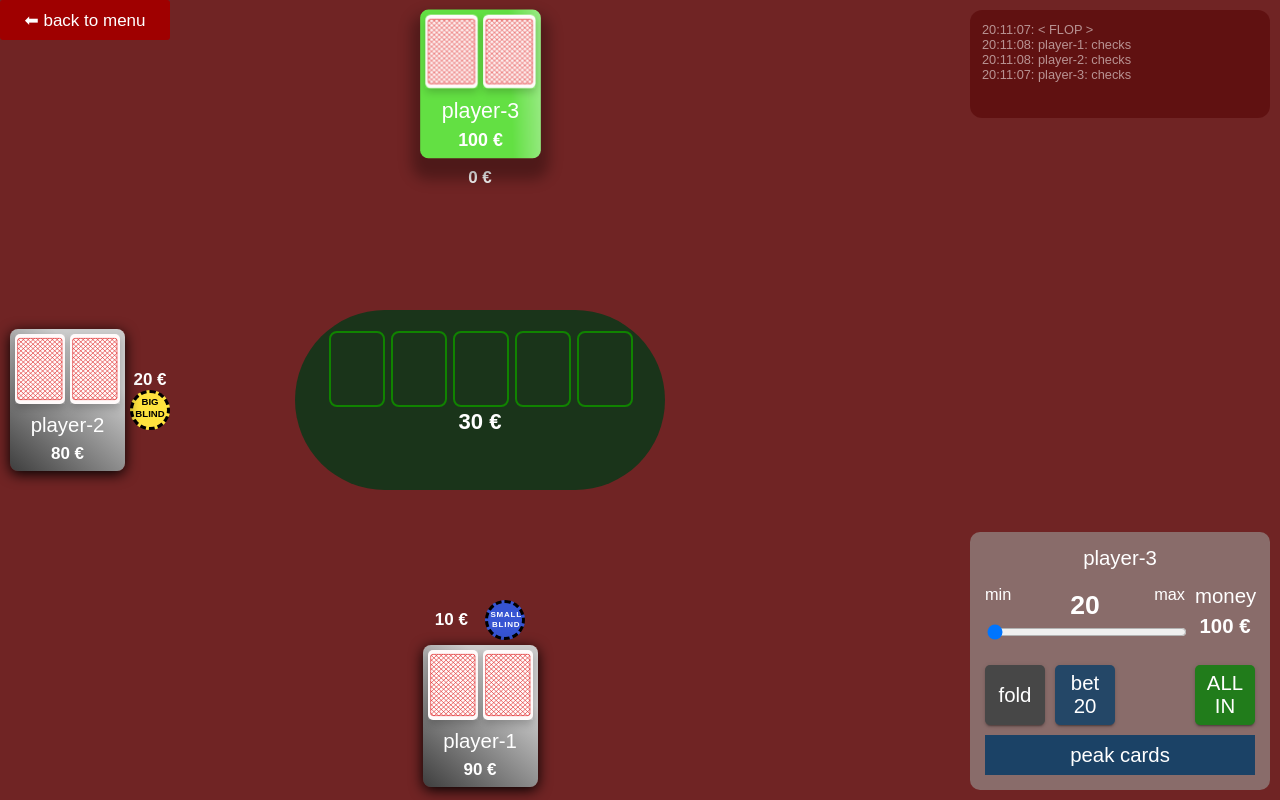
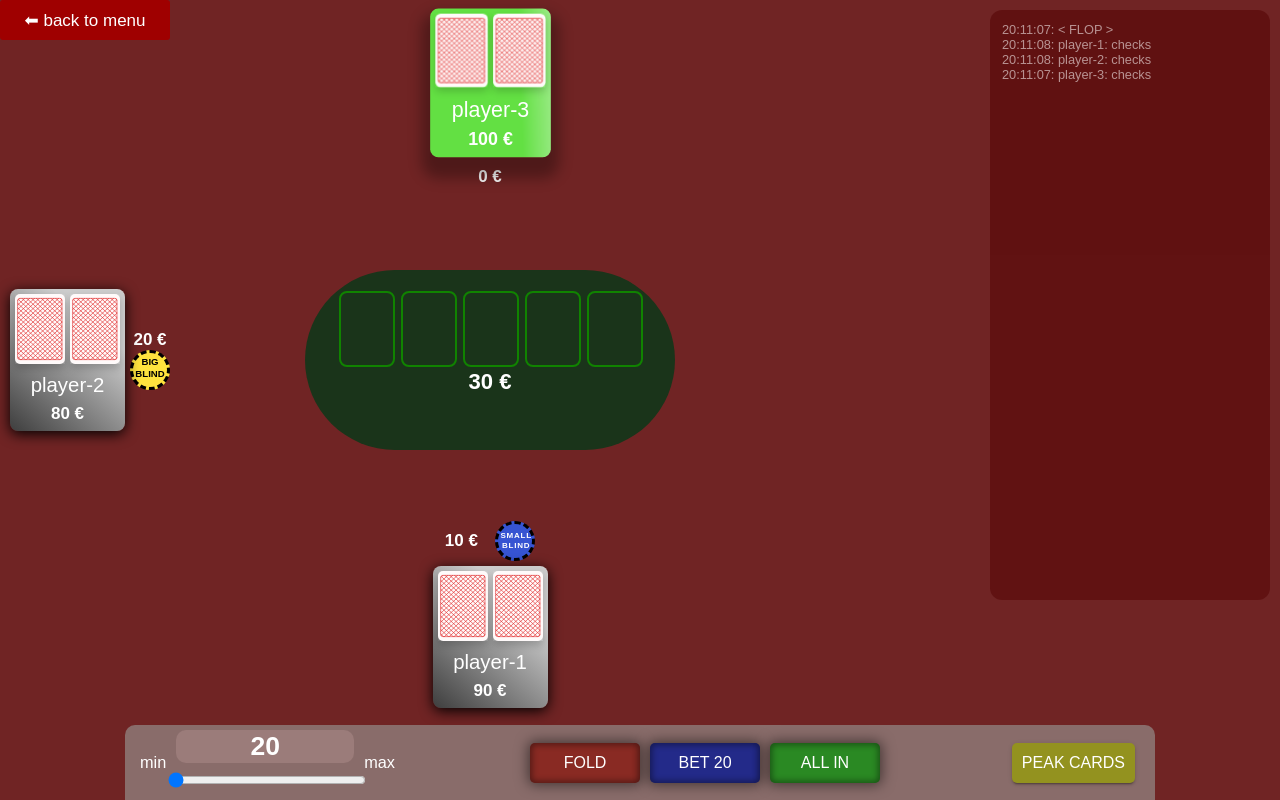
Before and after one commit to babakjalilian/poker, a React (Vite) app: page / in a window 1280 px wide. Both pictures are taken after a click on the element "play!". Built offline with nearby package versions, Linux system fonts and the light colour scheme.

Commit message:
change layout and fix some styling issues

```diff
--- a/src/components/game/Game.scss
+++ b/src/components/game/Game.scss
@@ -8,11 +8,9 @@ $white-color: #ffffff;
   justify-content: center;
   align-items: center;
   display: flex;
-  //   max-width: 1100px;
   min-width: 800px;
   width: 80%;
-  height: 100%;
-  /* padding: 5%; */
+  height: calc(100% - 80px);
   box-sizing: border-box;
   position: relative;
 
@@ -24,27 +22,10 @@ $white-color: #ffffff;
     left: 60px;
     justify-self: center;
     align-self: center;
-    // position: relative;
-    // width: 70%;
-    // height: 70%;
     background-color: $poker-table-outside-ring-color;
     border-radius: 180px;
     box-shadow: 0px 0px 50px 0px rgba(0, 0, 0, 0.75), inset 0px 0px 22px 2px rgba(0, 0, 0, 0.75);
-    // box-shadow: 10px 10px 200px 0px rgba(0, 0, 0, 0.55), inset 0px 0px 18px 4px rgba(0, 0, 0, 0.75);
   }
-
-  //   .inside-ring {
-  //     position: absolute;
-  //     top: 190px;
-  //     bottom: 190px;
-  //     right: 210px;
-  //     left: 210px;
-  //     border: 5px rgba($white-color, 0.2) solid;
-  //     justify-self: center;
-  //     align-self: center;
-  //     border-radius: 180px;
-  //     // transform: translate(-50%, -50%);
-  //   }
 
   .outside-ring {
     position: absolute;
@@ -53,63 +34,40 @@ $white-color: #ffffff;
     right: 120px;
     left: 120px;
 
-    // position: absolute;
-    // width: calc(100% - 100px);
-    // height: calc(100% - 80px);
-    // top: 50%;
-    // left: 50%;
     background: $poker-table-color-light;
     background: radial-gradient(circle, $poker-table-color-light -30%, $poker-table-color-dark 90%);
     border-radius: 180px;
     justify-self: center;
     align-self: center;
     border: 5px $poker-table-outside-ring-border-color solid;
-    // transform: translate(-50%, -50%);
   }
   .card-container-topmid {
     position: absolute;
     top: 1%;
-    // transform: translate(-50%, -50%);
-    // width: 200px;
-    // height: 200px;
-    // background-color: yellow;
   }
 
   .card-container-midleft {
     position: absolute;
-    // top: 50%;
     left: 5px;
-    // transform: translate(-50%, -50%);
-    // width: 200px;
-    // height: 200px;
-    // background-color: yellow;
   }
 
   .card-container-midright {
     position: absolute;
-    // top: 50%;
     right: 5px;
-    // transform: translate(50%, -50%);
-    // width: 200px;
-    // height: 200px;
-    // background-color: yellow;
   }
 
   .card-container-botmid {
     position: absolute;
-    // left: 50%;
     bottom: 1%;
-    // transform: translate(-50%, 50%);
-    // width: 200px;
-    // height: 200px;
-    // background-color: yellow;
   }
 }
 
-.controls-container {
+.game-log-container {
   display: flex;
   flex-direction: column;
   justify-content: space-between;
   padding: 10px;
+  height: calc(100% - 190px);
   min-width: 300px;
+  box-sizing: border-box;
 }
--- a/src/components/game/Game.tsx
+++ b/src/components/game/Game.tsx
@@ -37,12 +37,10 @@ const Game: React.FC<GameProps> = observer(() => {
                 </div>
             </div>
 
-            <div className="controls-container">
-                <div className="gameLogContainer">
-                    <GameLog></GameLog>
-                </div>
-                <BetControls />
+            <div className="game-log-container">
+                <GameLog></GameLog>
             </div>
+            <BetControls />
         </>
     );
 });
--- a/src/components/game/bet-controls/BetControls.scss
+++ b/src/components/game/bet-controls/BetControls.scss
@@ -1,68 +1,98 @@
 .bet-controls-container {
   font-size: 1.2em;
   background-color: rgb(154 157 154 / 60%);
-  padding: 15px;
-  border-radius: 10px;
+  padding: 0 15px;
+  border-radius: 10px 10px 0 0;
   display: flex;
-  flex-direction: column;
-  justify-content: center;
+  justify-content: flex-start;
   align-items: center;
+  position: absolute;
+  width: 70%;
+  min-width: 1000px;
+  bottom: 0;
 
-  .controls {
-    display: grid;
-    grid-template-columns: repeat(4, 60px);
-    gap: 10px;
-    grid-auto-rows: 20px 40px 60px 40px;
-    margin-top: 15px;
-
+  .bet-amount-container {
+    display: flex;
+    flex: 1;
+    padding-right: 10px;
     .min-bet-value-label {
       text-align: left;
       font-size: 0.8em;
+      display: flex;
+      align-items: center;
     }
-
     .max-bet-value-label {
       text-align: right;
       font-size: 0.8em;
+      display: flex;
+      align-items: center;
     }
 
-    #betAmountInput {
-      box-sizing: border-box;
-      padding: 5px;
-      text-align: center;
-      font-size: 1.3em;
-      color: white;
-      font-weight: 600;
-      background-color: var(--transparent);
-      border: none;
-      width: 60px;
-    }
+    .bet-amount {
+      display: flex;
+      flex-direction: column;
+      justify-content: center;
+      align-items: center;
+      flex: 1;
+      #betAmountInput {
+        width: 90%;
+        margin-top: 5px;
+        text-align: center;
+        outline: none;
+        border: none;
+        border-radius: 10px;
+        font-size: 1.3em;
+        font-weight: 600;
+        color: white;
+        background-color: #9b7c7a;
+        box-sizing: border-box;
+        &:focus {
+          box-shadow: 0px 3px 10px 3px rgba(0, 0, 0, 0.3);
+        }
+      }
+      .slider-container {
+        width: 100%;
 
-    .slider-container {
-      grid-column: 1 / span 3;
-
-      #betSlider {
-        width: 100%;
-        height: 30px;
-        transition: opacity 0.2s;
+        #betAmountSlider {
+          width: 100%;
+          height: 30px;
+          transition: opacity 0.2s;
+        }
       }
     }
+  }
 
+  .action-buttons-container {
+    display: flex;
+    justify-content: flex-start;
+    align-items: center;
+  }
+
+  .peak-cards-btn-container {
+    display: flex;
+    justify-content: flex-end;
+    flex: 1;
+  }
+
+  .btn-container {
+    min-width: 110px;
+    padding: 0 5px;
     .control-btn {
       position: relative;
-      padding: 0px 0px;
+      font-size: 1rem;
+      padding: 0px 10px;
       border-radius: 5px;
       text-align: center;
       cursor: pointer;
-      height: 100%;
-      width: 60px;
+      height: 40px;
       display: flex;
       align-items: center;
       justify-content: center;
       overflow: hidden;
       // box-sizing: border-box;
       transition: box-shadow 280ms cubic-bezier(0.4, 0, 0.2, 1);
-      box-shadow: 0px 3px 1px -2px rgba(0, 0, 0, 0.2), 0px 2px 2px 0px rgba(0, 0, 0, 0.14),
-        0px 1px 5px 0px rgba(0, 0, 0, 0.12);
+
+      box-shadow: 0px 0px 13px 2px rgba(0, 0, 0, 0.5), inset 0px 0px 6px 2px rgba(0, 0, 0, 0.4);
 
       &:hover {
         box-shadow: 0px 2px 4px -1px rgba(0, 0, 0, 0.2), 0px 4px 5px 0px rgba(0, 0, 0, 0.14),
@@ -84,7 +114,7 @@
         left: 50%;
         transform: translate(-50%, -50%);
         width: 200%;
-        height: 200%;
+        height: 400%;
         opacity: 0;
         transition: all 0.5s;
       }
@@ -97,49 +127,41 @@
       }
 
       &#foldBtn {
-        background-color: #474747;
-        // &:hover {
-        //   background-color: #383838;
-        // }
+        background-color: rgb(137, 42, 35);
+        &:hover {
+          background-color: rgb(124, 33, 27);
+        }
       }
 
       &#betCheckBtn {
-        background-color: var(--btn-blue-base);
-        // &:hover {
-        //   background-color: var(--btn-blue-hover);
-        // }
+        background-color: rgb(35, 42, 137);
+        &:hover {
+          background-color: rgb(27, 33, 124);
+        }
       }
 
       &#raiseBtn {
-        background-color: #1d684d;
-        // &:hover {
-        //   background-color: #227a5a;
-        // }
+        background-color: #227a5a;
+        &:hover {
+          background-color: #1d684d;
+        }
       }
 
       &#allInBtn {
-        background-color: #217c1b;
-        // &:hover {
-        //   background-color: #2a8923;
-        // }
+        background-color: rgb(42, 137, 35);
+        &:hover {
+          background-color: rgb(33, 124, 27);
+        }
       }
-    }
 
-    .peak-cards-btn {
-      background-color: var(--btn-blue-hover);
-      box-sizing: border-box;
-      padding: 5px 10px;
-      display: flex;
-      align-items: center;
-      justify-content: center;
-      grid-column: 1 / span 4;
-      height: 100%;
-      cursor: pointer;
+      &#peakCardsBtn {
+        background-color: rgb(147, 146, 31);
+        box-shadow: 0px 3px 1px -2px rgba(0, 0, 0, 0.2), 0px 2px 2px 0px rgba(0, 0, 0, 0.14),
+          0px 1px 5px 0px rgba(0, 0, 0, 0.12);
+        &:hover {
+          background-color: rgb(135, 132, 26);
+        }
+      }
     }
   }
 }
-
-.player-money-left {
-  text-align: center;
-  font-weight: 600;
-}
--- a/src/components/game/bet-controls/BetControls.tsx
+++ b/src/components/game/bet-controls/BetControls.tsx
@@ -84,46 +84,42 @@ const BetControls: React.FC = observer(() => {
 
     return (
         store.isGameActive && <div className='bet-controls-container noSelect'>
-            <div>{store.players.activePlayer?.name}</div>
-            <div className="controls">
+            <div className="bet-amount-container">
                 <div className="min-bet-value-label">min</div>
                 <div className="bet-amount">
                     <input type="number" id="betAmountInput" value={sBetValue} onChange={updateBetValue} />
+                    <div className='slider-container'>
+                        <input type="range" min={minBetValue} max={store.players.activePlayer?.moneyLeft} value={betValue} id="betAmountSlider" onChange={updateBetValue} />
+                    </div>
                 </div>
                 <div className="max-bet-value-label">max</div>
-                <div >money</div>
-
-                <div className='slider-container'>
-                    <input type="range" min={minBetValue} max={store.players.activePlayer?.moneyLeft} value={betValue} id="betSlider" onChange={updateBetValue} />
-                </div>
-                <div className="player-money-left">
-                    {store.players.activePlayer?.moneyLeft} €
-                </div>
-                <div>
-                    <div id="foldBtn" className='control-btn noSelect' onClick={handleFold} >fold</div>
-                </div>
-                <div>
-                    {(store.players.activePlayer?.canSupportBet || store.players.activePlayer?.canCheck) &&
-                        <div id="betCheckBtn" className='control-btn noSelect' onClick={handleBetOrCheck}>
-                            {store.players.activePlayer?.canCheck ? "check" : "bet"}
-                            <br />
-                            {store.players.activePlayer?.betToPayToContinue}
+            </div>
+            <div className="action-buttons-container">
+                <div className='btn-container'>
+                    {(betValue > store.players?.activePlayer.betToPayToContinue && store.players?.activePlayer?.canRaise) &&
+                        <div id="raiseBtn" onClick={handleRaise} className='control-btn noSelect'>
+                            RAISE {betValue}
                         </div>
                     }
                 </div>
-                <div>
-                    {(betValue > store.players?.activePlayer.betToPayToContinue && store.players?.activePlayer?.canRaise) &&
-                        <div id="raiseBtn" onClick={handleRaise} className='control-btn noSelect'>
-                            raise
-                            <br />
-                            {betValue}
+                <div className='btn-container'>
+                    <div id="foldBtn" className='control-btn noSelect' onClick={handleFold} >FOLD</div>
+                </div>
+                <div className='btn-container'>
+                    {(store.players.activePlayer?.canSupportBet || store.players.activePlayer?.canCheck) &&
+                        <div id="betCheckBtn" className='control-btn noSelect' onClick={handleBetOrCheck}>
+                            {store.players.activePlayer?.canCheck ? "CHECK" : "BET"} {store.players.activePlayer?.betToPayToContinue}
                         </div>
                     }
                 </div>
-                <div>
+                <div className='btn-container'>
                     {store.players?.activePlayer?.moneyLeft > 0 && <div id="allInBtn" className='control-btn noSelect' onClick={handleAllIn} >ALL IN</div>}
                 </div>
-                <div className="peak-cards-btn noSelect" onMouseDown={handlePeakCards} onMouseUp={handleUnpeakCards} onMouseLeave={handleUnpeakCards} >peak cards</div>
+            </div>
+            <div className="peak-cards-btn-container">
+                <div className='btn-container'>
+                    <div className="control-btn noSelect" id="peakCardsBtn" onMouseDown={handlePeakCards} onMouseUp={handleUnpeakCards} onMouseLeave={handleUnpeakCards} >PEAK CARDS</div>
+                </div>
             </div>
         </div>
     )
--- a/src/components/game/player/Player.tsx
+++ b/src/components/game/player/Player.tsx
@@ -21,12 +21,12 @@ const Player: React.FC<PlayerProps> = observer(({ playerId }) => {
     const cards = playerAtThisSlot.cards;
     return (
         <div className={`player noSelect  player-${playerId} ${playerAtThisSlot?.hasFolded ? "folded" : ""}`}>
-            <div className={`playerInfo ${store?.isGameActive && store.players?.activePlayer === playerAtThisSlot ? "activePlayerInfo" : ""}`}>
+            <div className={`playerInfo ${store?.isGameActive && store.players?.activePlayer === playerAtThisSlot ? "activePlayerInfo" : ""} ${store?.winners?.includes(playerAtThisSlot) ? "winnerPlayerInfo" : ""}`}>
                 {/* <div className="playerInfoText">
                     {store.players?.bigBlindPlayer === playerAtThisSlot && "big blind"}
                     {store.players?.smallBlindPlayer === playerAtThisSlot && "small blind"}
                 </div> */}
-                <div className="playerInfoBody">
+                <div className={`playerInfoBody`}>
                     {/* <div className="background-animation"></div> */}
                     <div className="playerCards">
                         {
```
Also changed, not shown: src/components/game/player/Player.scss (+30 -43 lines).
